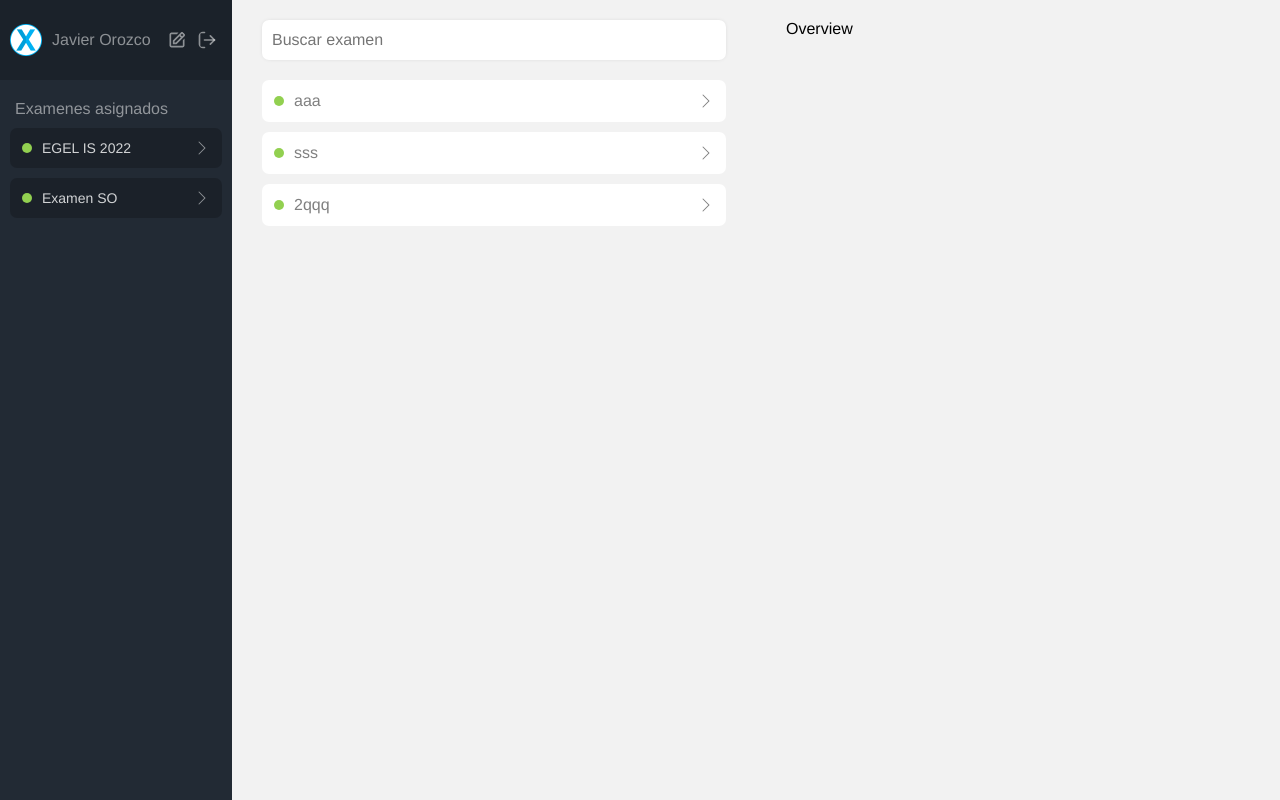
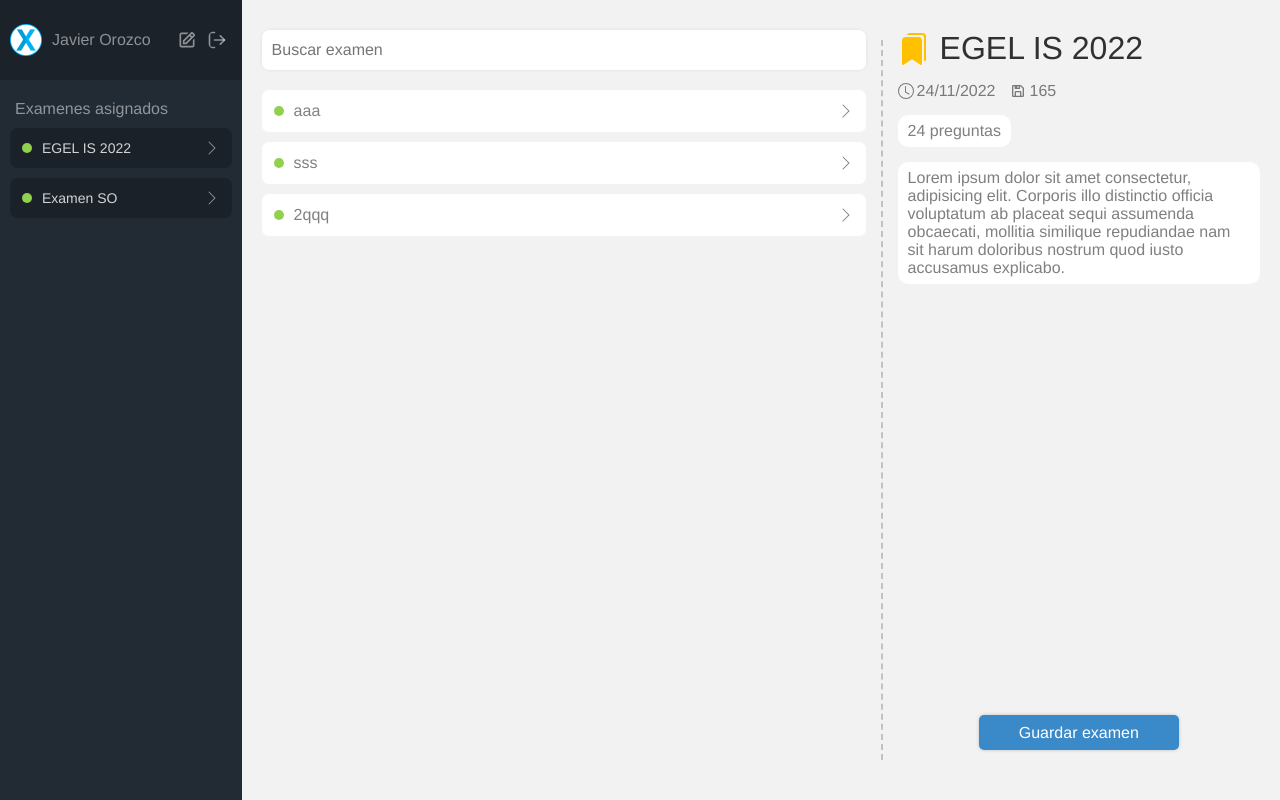
Before and after one commit to javierorozco2/examx, a React (Vite) app: page / in a window 1280 px wide. Built offline with nearby package versions, Linux system fonts and the light colour scheme.

Commit message:
diseño main terminado

```diff
--- a/src/examx/components/MainPage/Overview.jsx
+++ b/src/examx/components/MainPage/Overview.jsx
@@ -1,5 +1,37 @@
+import { BsFillBookmarksFill, BsClock } from "react-icons/bs"
+import { BiSave } from "react-icons/bi"
+
 export const Overview = () => {
     return (
-        <div className="main-ovw">Overview</div>
+        <div className="main-ovw">
+
+            {/* -----------------Titulo-------------------- */}
+            <div className="ovw-title">
+                <BsFillBookmarksFill className="ovw-titleicon-o"/>
+                <p>EGEL IS 2022</p>
+            </div>
+
+            {/*------ fecha de publicación y guardados -----*/}
+            <div className="ovw-info">
+                <p><BsClock className="ovw-icon"/> 24/11/2022</p>
+                <p><BiSave className="ovw-icon"/> 165</p>
+            </div>
+
+            {/*----------- cantidad de preguntas ---------- */}
+            <div className="ovw-desc">
+                <div>24 preguntas</div>
+            </div>
+
+            {/* -----------------descripción--------------- */}
+            <div className="ovw-desc">
+                <div>Lorem ipsum dolor sit amet consectetur, adipisicing elit. Corporis illo distinctio officia voluptatum ab placeat sequi assumenda obcaecati, mollitia similique repudiandae nam sit harum doloribus nostrum quod iusto accusamus explicabo.</div>
+            </div>
+
+            {/* ----------------boton guardar-------------- */}
+            <button className="ovw-button">
+                Guardar examen
+            </button>
+
+        </div>
     )
 }
--- a/src/examx/css/main-styles.css
+++ b/src/examx/css/main-styles.css
@@ -5,20 +5,30 @@
 }
 
 .main-sb{
-    flex: 1;
+    flex: 2;
     background-color: var(--element-color);
 }
 
 .main-search{
-    flex: 2;
-    margin: 20px 30px;
+    flex: 5;
+    margin: 30px 15px 0 20px;
     display: flex;
     flex-direction: column;
 }
 
 .main-ovw{
-    flex: 2;
-    padding: 20px 30px;
+    flex: 3;
+    margin: 30px 20px 0 15px;
+    position: relative;
+}
+
+.main-line{
+    height: 90%;
+    margin: auto 0;
+    box-sizing: border-box;
+    background-color: #fff;
+    border-left: 2px dashed rgba(0, 0, 0, .2);
+    background-color: rgba(0, 0, 0, .0);
 }
 
 /* =======Aside header======== */
@@ -232,3 +242,75 @@
 .s-icons{
     color: rgba(1, 1, 1, .5);
 }
+
+/* ==========Overview=========== */
+
+.ovw-title{
+    font-size: 32px;
+    color: rgba(0, 0, 0, .8);
+    display: flex;
+    align-items: center;
+    margin-bottom: 15px;
+}
+
+.ovw-titleicon-g{
+    color: var(--green-color);
+    margin-right: 5px;
+}
+
+.ovw-titleicon-o{
+    margin-right: 10px;
+    color: var(--orange-color);
+}
+
+.ovw-info{
+    display: flex;
+    color: rgba(0, 0, 0, .5);
+    align-items: center;
+    margin-bottom: 15px;
+}
+
+.ovw-info p{
+    display: flex;
+    margin-right: 15px;
+    align-items: center;
+}
+
+.ovw-icon{
+    padding-right: 3px;
+}
+
+.ovw-desc{
+    display: inline-flex;
+}
+
+.ovw-desc div{
+    background-color: #fff;
+    margin-bottom: 15px;
+    border-radius: 10px;
+    padding: 7px 10px;
+    color: rgba(0, 0, 0, .5);
+}
+
+.ovw-button{
+    cursor: pointer;
+    box-shadow: 0px 0px 5px -2px rgba(0, 0, 0, .5);
+    border: none;
+    background-color: var(--blue-color);
+    color: #fff;
+    border-radius: 5px;
+    position: absolute;
+    bottom: 50px;
+    width: 200px;
+    height: 35px;
+    /* font-weight: bold; */
+    font-size: 16px;
+    left: 0;
+    right: 0;
+    margin: auto;
+    transition: .2s box-shadow ease
+}
+
+.ovw-button:hover{
+    box-shadow: 0px 0px 5px 1px rgba(0, 0, 0, .3);
+}
--- a/src/examx/pages/MainPage.jsx
+++ b/src/examx/pages/MainPage.jsx
@@ -9,6 +9,8 @@ export const MainPage = () => {
 
             <Search/>
 
+            <div className='main-line'/>
+
             <Overview/>
 
         </div>
```
